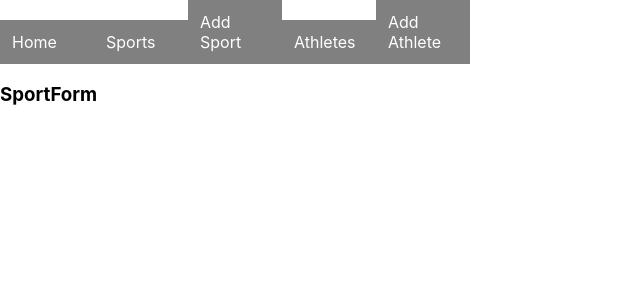
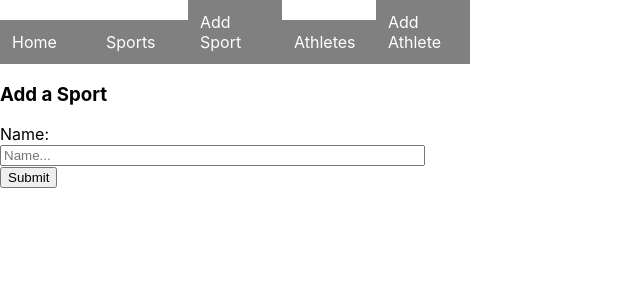
Before and after one commit to ChristianC93/sports-and-players-frontend, a React (Create React App) app in the folder sports-and-players-frontend/: page /sports/new in a window 1280 px wide. Shown: the top 300 px of the page, without its empty margins (0-640 px from the left). Built offline with nearby package versions, Linux system fonts and the light colour scheme; no server answers.

Commit message:
created POST request to add sport to SportForm component

```diff
--- a/sports-and-players-frontend/src/components/App.js
+++ b/sports-and-players-frontend/src/components/App.js
@@ -16,7 +16,11 @@ function App() {
     fetch("http://localhost:9292/sports")
     .then((r) => r.json())
     .then((data) => setSports(data))
-  }, [])
+  }, [ sports ])
+
+  function addSport(newSport) {
+    setSports( [...sports, newSport ])
+  }
 
   return (
     <div>
@@ -24,7 +28,7 @@ function App() {
       <Routes>
         <Route path='/' element={<Home/>} />
         <Route path='/sports' element={<Sport sports={ sports }/>} />
-        <Route path='/sports/new' element={<SportForm/>} />
+        <Route path='/sports/new' element={<SportForm addSport={ addSport }/>} />
         <Route path='/players' element={<Player/>} />
         <Route path='/players/new' element={<PlayerForm/>} />
       </Routes>
--- a/sports-and-players-frontend/src/components/SportForm.js
+++ b/sports-and-players-frontend/src/components/SportForm.js
@@ -1,7 +1,37 @@
-function SportForm() {
+import React, { useState } from "react";
+
+function SportForm({ addSport }) {
+    const [newSport, setNewSport] = useState({name: ""});
+
+    function handleChange(e) {
+        const name = e.target.name
+        let value = e.target.value
+        setNewSport( {[ name ]: value} )
+    }
+
+    function handleSubmit(e) {
+        e.preventDefault();
+        fetch("http://localhost:9292/sports", {
+            method:"POST",
+            headers: {
+                "Content-Type":"application/json",
+            },
+            body: JSON.stringify(newSport)
+        })
+        .then((r) => r.json())
+        .then((data) => addSport(data))
+        .then(() => setNewSport({ name:"" }))
+    }
+
+
     return (
         <div>
-            <h3>SportForm</h3>
+            <h3>Add a Sport</h3>
+            <form onSubmit={handleSubmit}>
+                <label> Name:</label><br></br>
+                <input type="text" placeholder="Name..." name="name" size="50" value={newSport.name} onChange={handleChange}></input><br></br>
+                <input type="submit"></input>
+            </form>
         </div>
     )
 }
```
